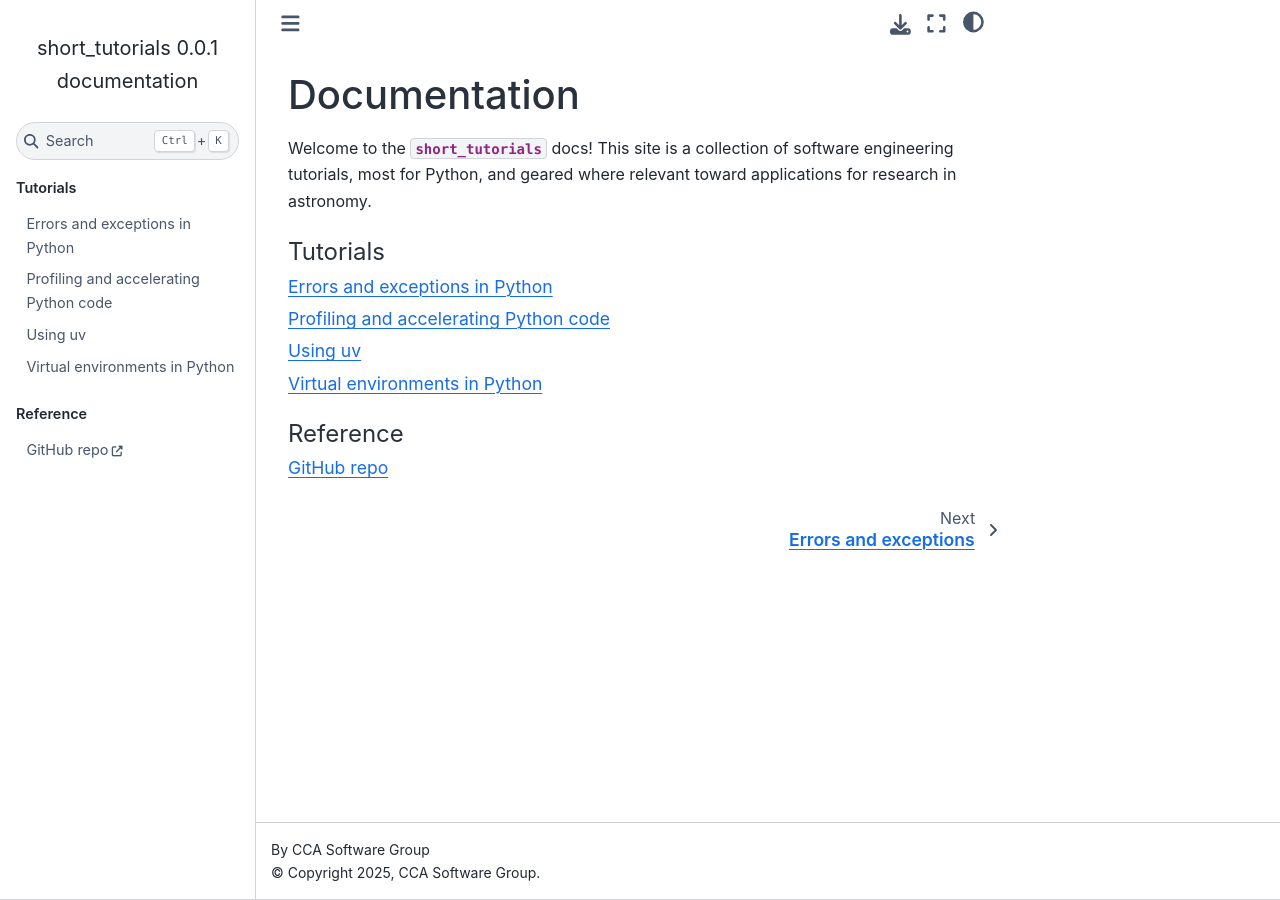
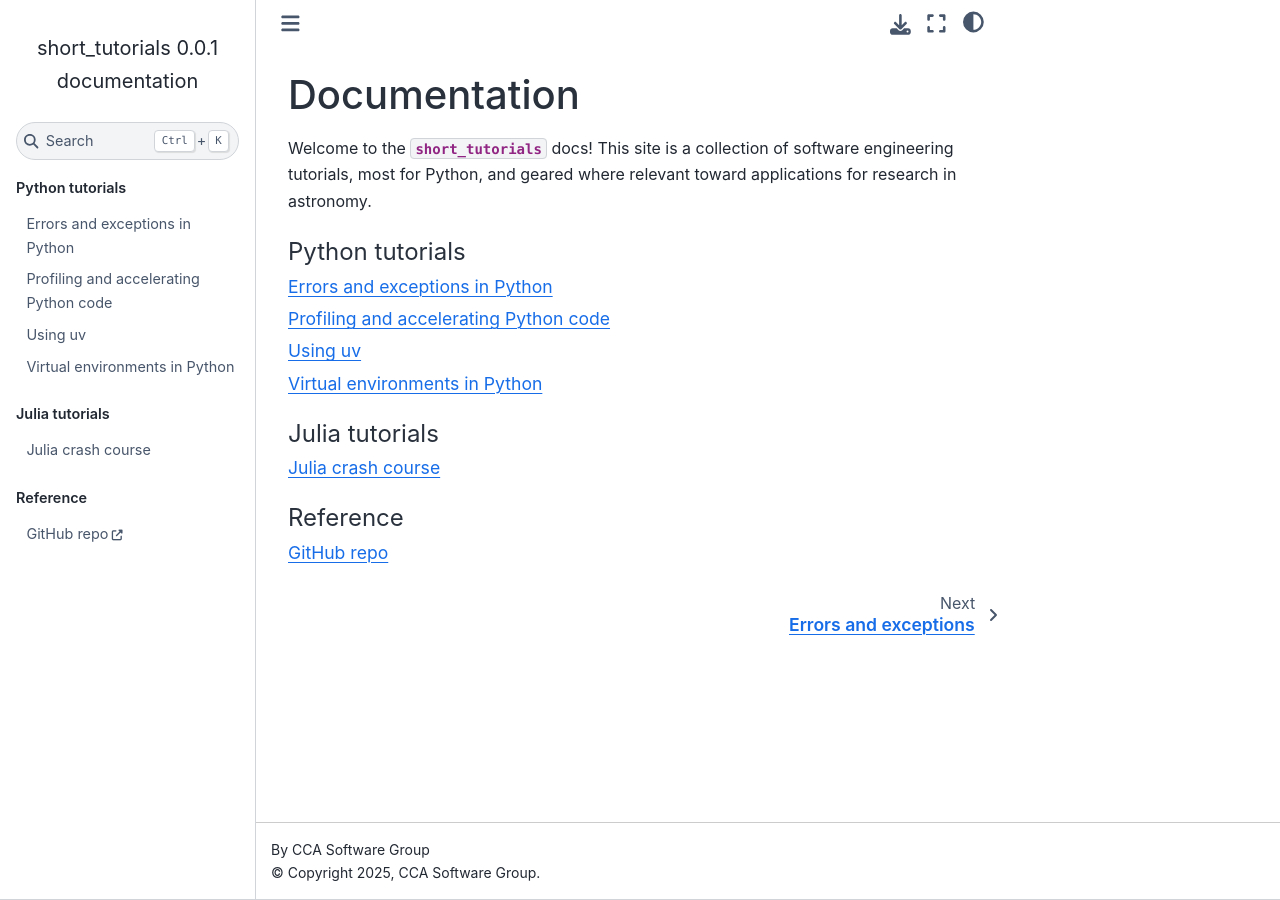
Before and after one commit to CCA-Software-Group/short_tutorials, a Sphinx documentation site: the page built from docs/index.rst, in a window 1280 px wide. Built offline with Sphinx 7.4.7 and the Sphinx Book theme 1.1.4, drawn with Linux system fonts in a browser that asks for light colours; pages that are not in the unit, such as notebooks, are missing from menus.

Commit message:
separate tutorials by language

```diff
--- a/docs/index.rst
+++ b/docs/index.rst
@@ -7,7 +7,7 @@
 
 .. toctree::
    :maxdepth: 1
-   :caption: Tutorials
+   :caption: Python tutorials
 
    Errors and exceptions in Python <tutorials/errors_exceptions_in_python.ipynb>
    Functions and classes in Python <tutorials/functions_classes_in_python.ipynb>
@@ -17,6 +17,12 @@
 
 .. toctree::
    :maxdepth: 1
+   :caption: Julia tutorials
+
+   Julia crash course <tutorials/Julia_tutorial.ipynb>
+
+.. toctree::
+   :maxdepth: 1
    :caption: Reference
 
     GitHub repo <https://github.com/CCA-Software-Group/short_tutorials>
```
